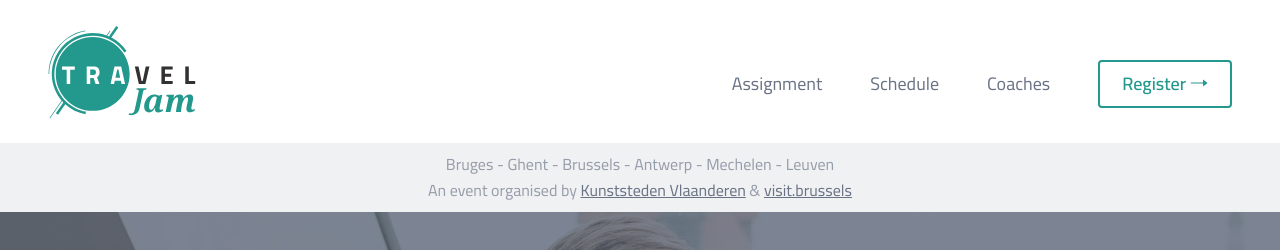
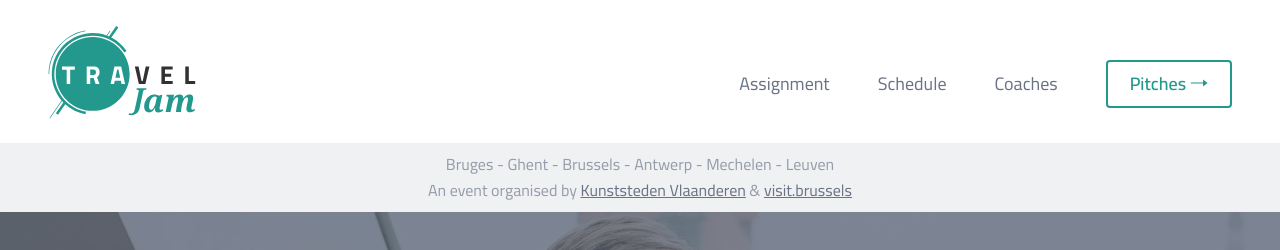
Before and after one commit to nerdlab-be/traveljam, a Jekyll site: the page built from _pages/index.markdown, in a window 1280 px wide and 900 px high. Shown: the top 250 px of the window. Built offline with Jekyll 4.4.1, drawn with Linux system fonts in a browser that asks for light colours.

Commit message:
change register to pitches

```diff
--- a/_config.yml
+++ b/_config.yml
@@ -26,8 +26,8 @@ navigation:
   - title: Coaches
     url: "index.html#coaches"
 navigation-cta:
-  - title: Register
-    url: "register/"
+  - title: Pitches
+    url: "pitches/"
 social:
   twitter_username: traveljam_be
   instagram_username: traveljam_be
```
